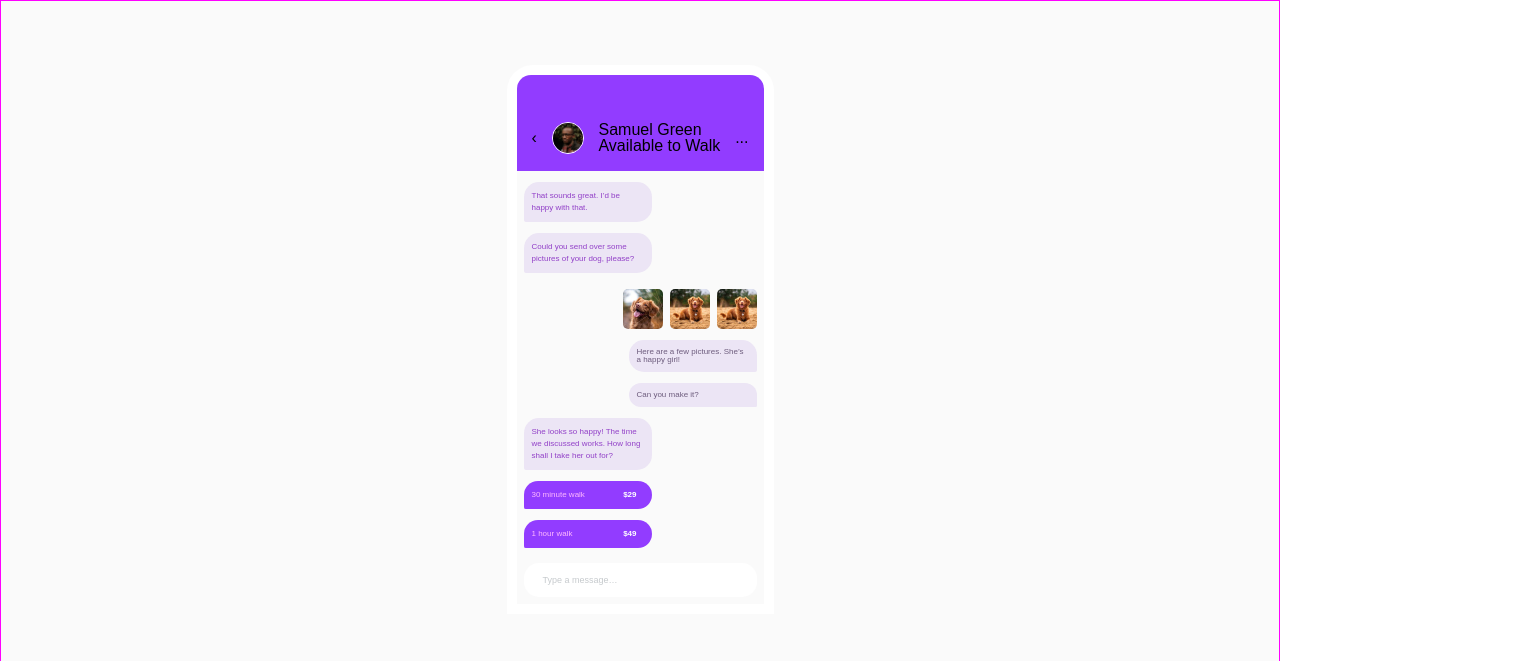
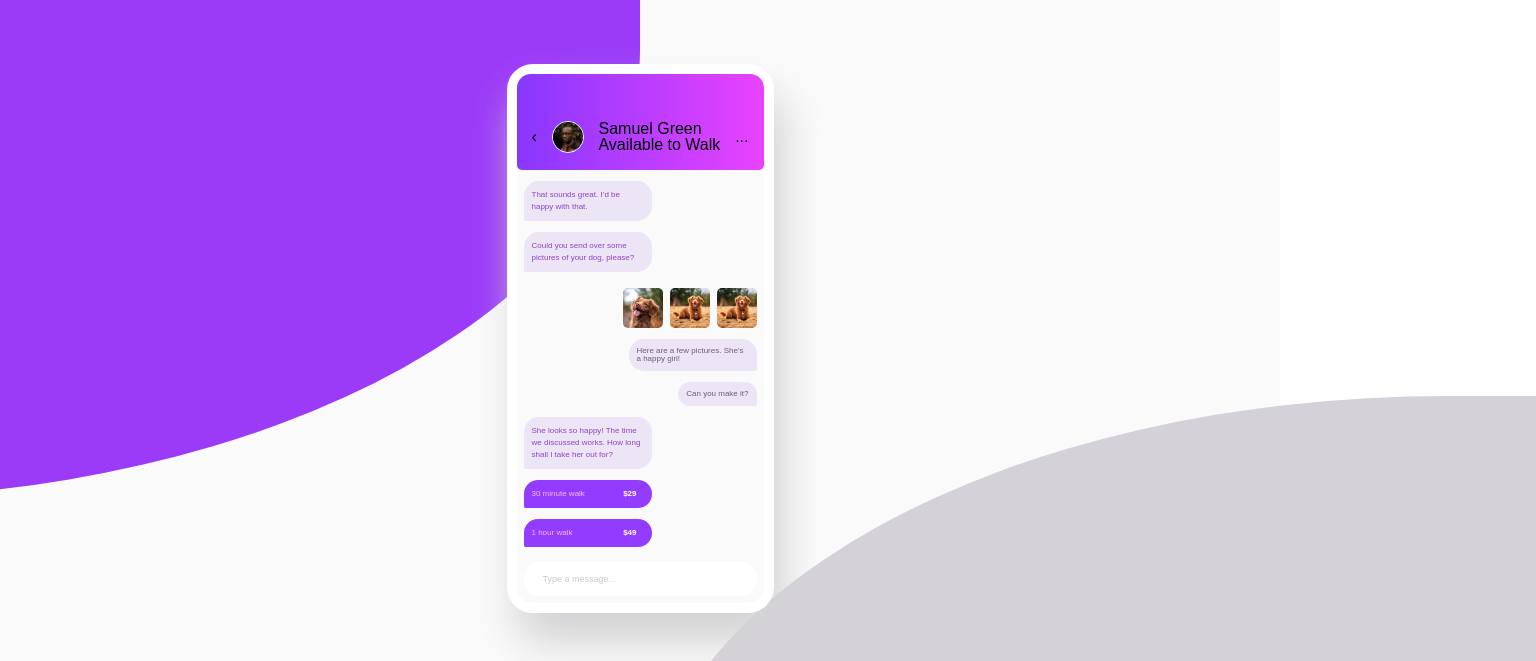
Before and after one commit to izurai27/chat-app-css-illustration-master, a plain HTML site: page index.html in a window 1280 px wide. Shown: the top 661 px of the page, 1536 px wide, since content can reach past the window. Drawn offline with Linux system fonts and the light colour scheme.

Commit message:
adding background gradient

```diff
--- a/style.scss
+++ b/style.scss
@@ -2,13 +2,46 @@
 
 body{
     font-family: rubik,sans-serif;
+    width:100%;
+    height: 100%;
 }
 
 .container{
     background-color:#FAFAFA;
-    height:100%;
+    height:inherit;
     padding-top:64px;
-    border:1px solid magenta;
+    padding-bottom:42px;
+    // border:1px solid magenta;
+    position:relative;
+    z-index:99;
+    margin:0;
+
+    &::before{
+        width:70vw;
+        height:499px;
+        content:"";
+        position: absolute;
+        right:50vw;
+        // left:0;
+        top:0;
+        background-color: #9B3BF7;
+        z-index:-9;
+        border-radius: 0 0 90% 0;
+        background-image: linear-gradient(bottom left to top right, hsl(264, 100%, 61%), hsl(264, 100%, 61%), hsl(293, 100%, 63%));
+    }
+
+    &::after{
+        width:70vw;
+        height:499px;
+        content:"";
+        position: absolute;
+        left:50vw;
+        // left:0;
+        bottom:0;
+        background-color: #d5d1d8;
+        z-index:-9;
+        border-radius: 90% 0 0 0;
+    }
 }
 
 .phonecontainer{
@@ -17,22 +50,26 @@ body{
     width:247px;
     border:10px solid white;
     margin:auto;
-
-    border-radius:26px 26px 0 0;
-
+    // position: absolute;
+    border-radius:26px;
+    z-index:99;
+    background-color:#FAFAFA;
+    box-shadow: 10px 30px 40px #D3D3D5;
 
 
     .banner{
         // width:100%;
         height: 66px;
         background-color: #923CFF;
-        border-radius:14px 14px 0 0;
+        background-image: linear-gradient(to right, hsl(264, 100%, 61%), hsl(293, 100%, 63%));
+        border-radius:14px 14px 5px 5px;
         display:flex;
         align-items: center;
         justify-content: space-between;
         padding-left:15px;
         padding-right:15px;
         padding-top:30px;
+        z-index:99;
 
          .avatar{
             width: 24pt;
@@ -78,7 +115,7 @@ body{
 
         align-self: flex-end;
         margin-right:7px;
-        width:128px;
+        max-width:128px;
         // height:34px;
         background-color: #ECE5F5;
         margin-top:11px;
@@ -132,6 +169,7 @@ h1{
     margin-top:72px;
     margin-bottom:41px;
     color:hsl(271, 36%, 24%);
+    // position: absolute;
 }
 
 p{
@@ -140,4 +178,5 @@ p{
     text-align: center;
     line-height: 1.5em;
     color:hsl(270, 7%, 64%);
+    // position: absolute;
 }
```
Also changed, not shown: style.css, 1 other file.
